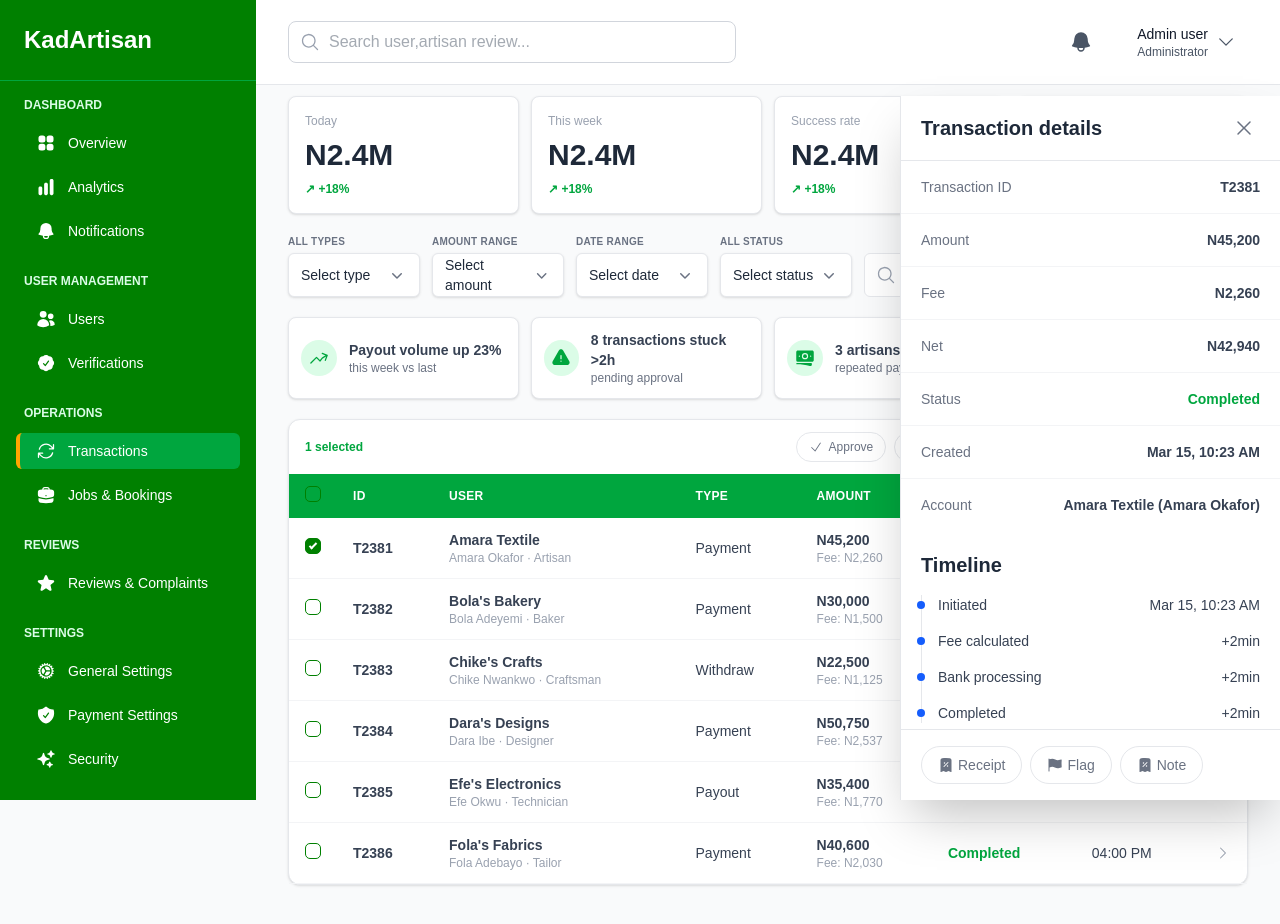
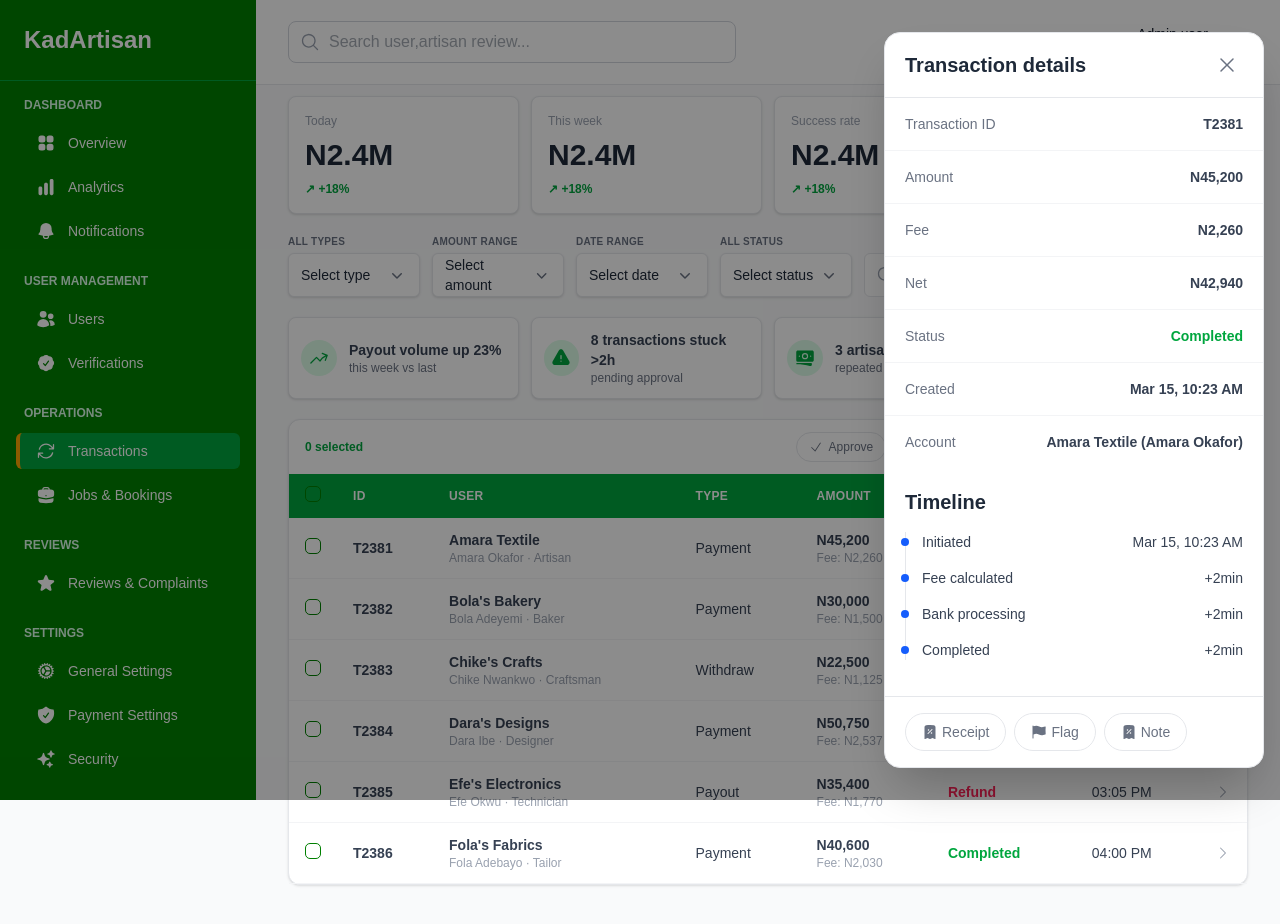
Before and after one commit to SynapGridTech/kadartisan-frontend, a Next.js app: page /dashboard/transactions in a window 1280 px wide. Both pictures are taken after a click on the element 768 px from the left and 548 px from the top of the page. Shown: the top 924 px of the page. Built offline with nearby package versions, Linux system fonts and the light colour scheme.

Commit message:
Fix transactions modal overlay and default row selection

```diff
--- a/app/dashboard/transactions/page.tsx
+++ b/app/dashboard/transactions/page.tsx
@@ -29,7 +29,6 @@ interface TransactionRow {
   status: TransactionStatus;
   time: string;
   created: string;
-  selectedByDefault?: boolean;
 }
 
 const statCards = [
@@ -73,7 +72,6 @@ const rows: TransactionRow[] = [
     status: 'Completed',
     time: '10:23 AM',
     created: 'Mar 15, 10:23 AM',
-    selectedByDefault: true,
   },
   {
     id: 'T2382',
@@ -163,8 +161,8 @@ export default function TransactionsPage() {
   const [allStatus, setAllStatus] = useState('select status');
   const [search, setSearch] = useState('');
 
-  const [selectedIds, setSelectedIds] = useState<string[]>(['T2381']);
-  const [activeTransactionId, setActiveTransactionId] = useState<string>('T2381');
+  const [selectedIds, setSelectedIds] = useState<string[]>([]);
+  const [activeTransactionId, setActiveTransactionId] = useState<string>('');
 
   const activeTransaction = useMemo(
     () => rows.find((row) => row.id === activeTransactionId) ?? null,
@@ -337,8 +335,15 @@ export default function TransactionsPage() {
       </section>
 
       {activeTransaction ? (
-        <aside className="fixed right-0 top-24 z-50 h-[calc(100vh-6rem)] w-full max-w-95 border-l border-gray-200 bg-white shadow-2xl">
-          <div className="flex h-full flex-col">
+        <div className="fixed inset-0 z-50 flex items-center justify-end p-4">
+          <button
+            aria-label="Close transaction modal"
+            onClick={closeTransactionPanel}
+            className="absolute inset-0 bg-black/45"
+          />
+
+          <aside className="relative z-10 h-full max-h-[92vh] w-full max-w-95 overflow-hidden rounded-2xl border border-gray-200 bg-white shadow-2xl">
+            <div className="flex h-full flex-col">
             <header className="flex items-center justify-between border-b border-gray-200 px-5 py-4">
               <h2 className="text-xl font-semibold text-gray-800">Transaction details</h2>
               <button
@@ -436,8 +441,9 @@ export default function TransactionsPage() {
                 </button>
               </div>
             </footer>
-          </div>
-        </aside>
+            </div>
+          </aside>
+        </div>
       ) : null}
     </div>
   );
```
